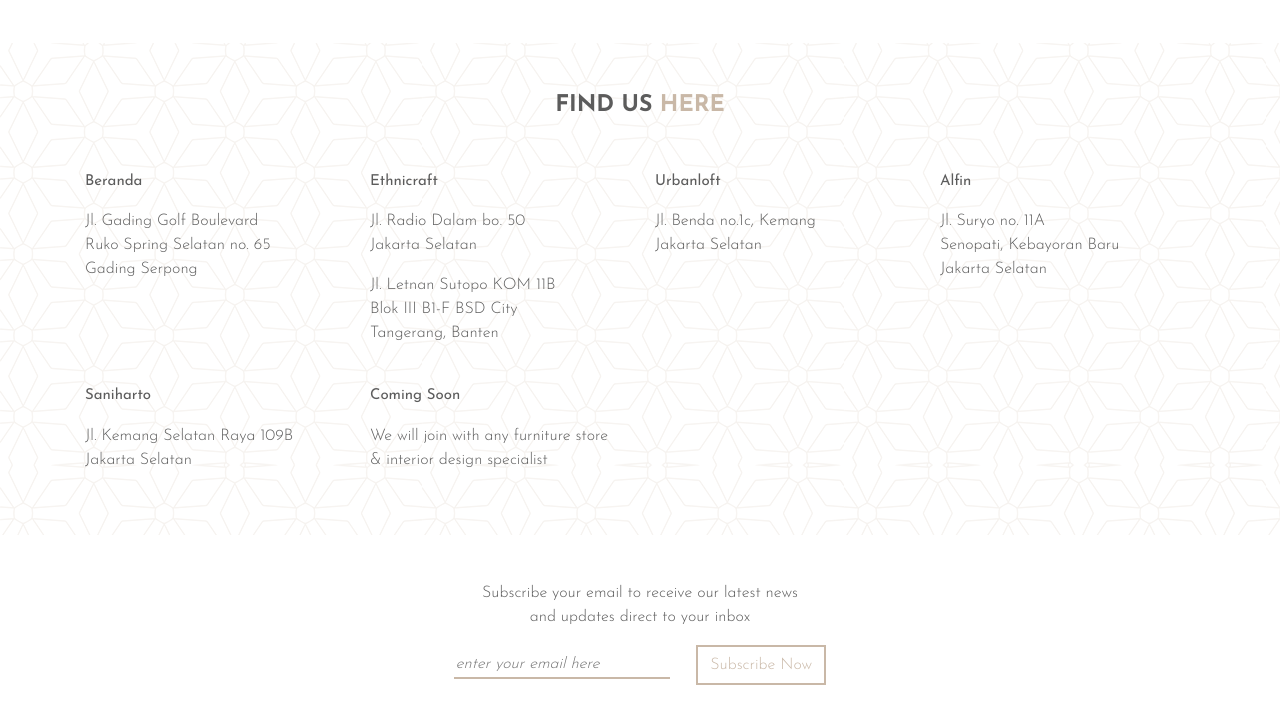
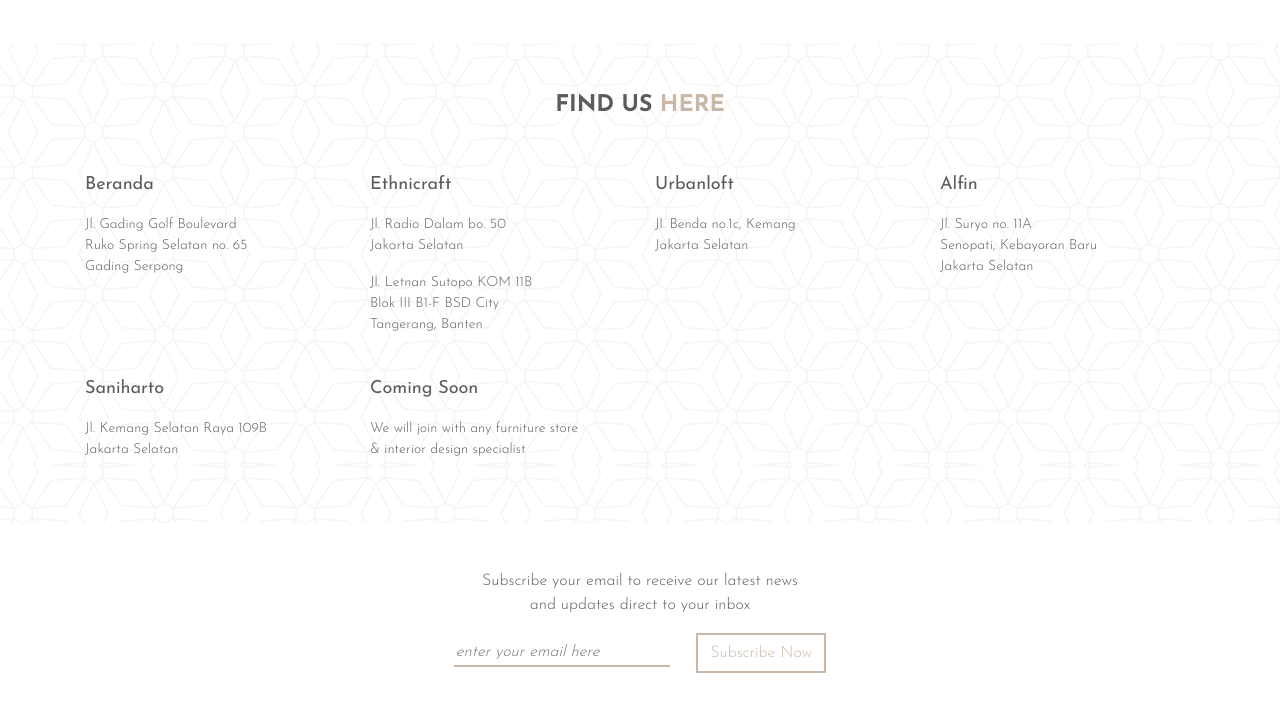
Before and after one commit to Merdeka-45/spasium, a PHP site: page / in a window 1280 px wide. Shown: the part 3845-4557 px from the top of the page. Run offline with PHP 8.4, Linux system fonts and the light colour scheme.

Commit message:
update font size in find us section

```diff
--- a/assets/css/style.css
+++ b/assets/css/style.css
@@ -369,6 +369,12 @@ body{
 .subscribe input:focus{
     outline: none;
 }
+.name-place{
+    font-size: 18px;
+}
+.address{
+    font-size: 14px;
+}
 
 /* find us */
 /* footer */
```
